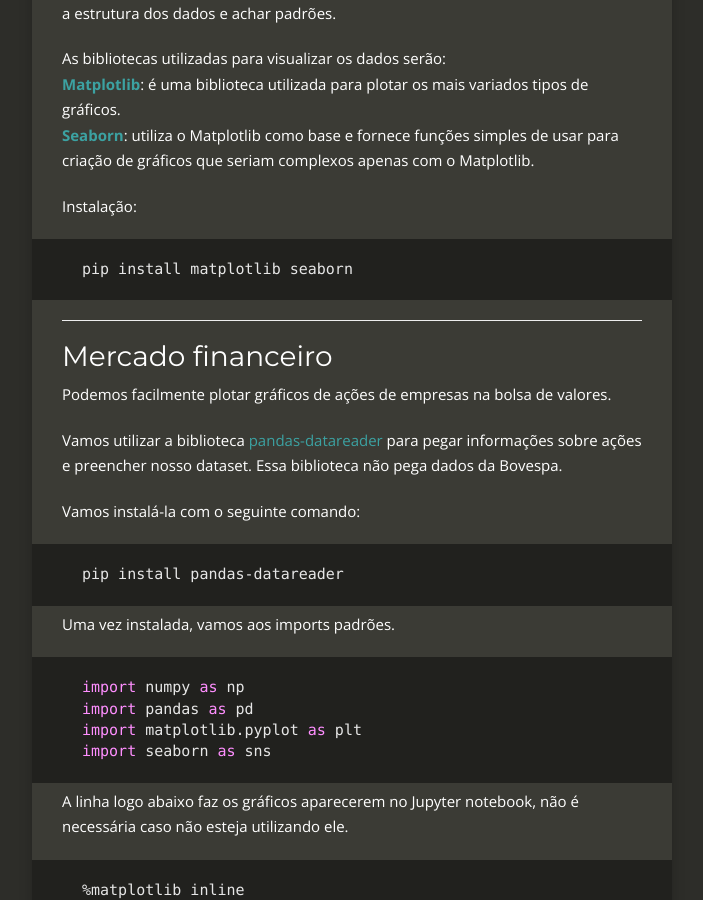
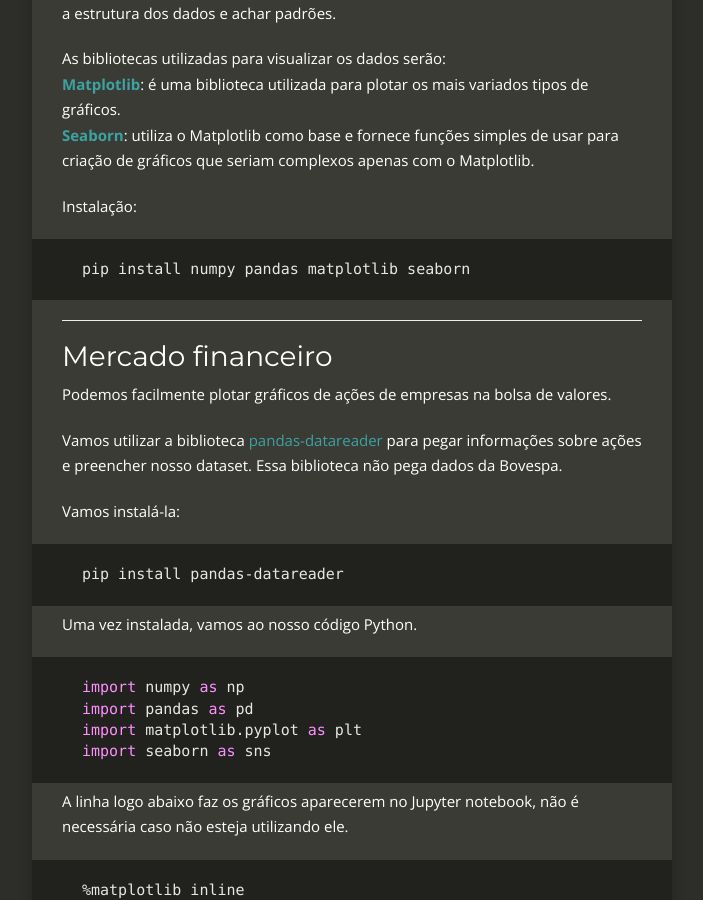
Before and after one commit to carlosbaia/carlosbaia.github.io, a Jekyll site: the page built from _posts/2017-08-17-visualizacao-e-analise-de-dados.md, in a window 1280 px wide and 900 px high, scrolled down 297 px. Shown: the whole window, without its empty margins (288-991 px from the left). Built offline with Jekyll 4.4.1, drawn with Linux system fonts in a browser that asks for light colours; nearby versions of some CDN libraries.

Commit message:
Update 2017-08-17-visualizacao-e-analise-de-dados.md

```diff
--- a/_posts/2017-08-17-visualizacao-e-analise-de-dados.md
+++ b/_posts/2017-08-17-visualizacao-e-analise-de-dados.md
@@ -23,7 +23,7 @@
 
 Instalação:
 {% highlight python %}
-pip install matplotlib seaborn
+pip install numpy pandas matplotlib seaborn
 {% endhighlight %}
 
 ---
@@ -33,14 +33,13 @@
 
 Vamos utilizar a biblioteca [pandas-datareader](https://github.com/pydata/pandas-datareader){:target="_blank"} para pegar informações sobre ações e preencher nosso dataset. Essa biblioteca não pega dados da Bovespa.
 
-Vamos instalá-la com o seguinte comando:
-
+Vamos instalá-la:
 
 {% highlight python %}
 pip install pandas-datareader
 {% endhighlight %}
 
-Uma vez instalada, vamos aos imports padrões.
+Uma vez instalada, vamos ao nosso código Python.
 
 {% highlight python %}
 import numpy as np
```
